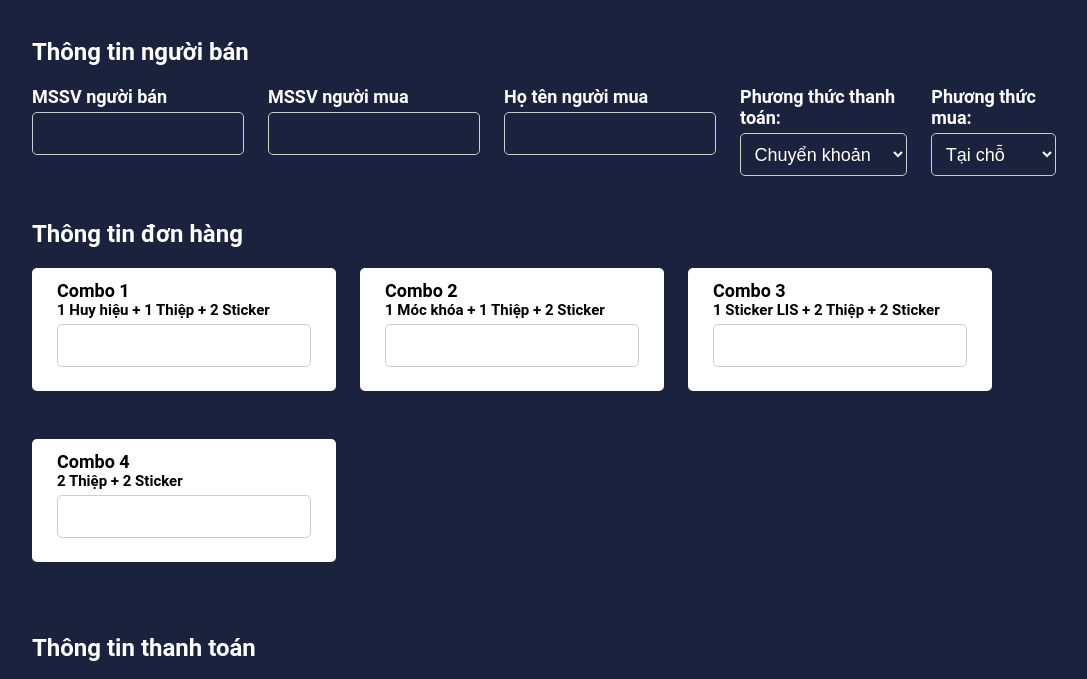
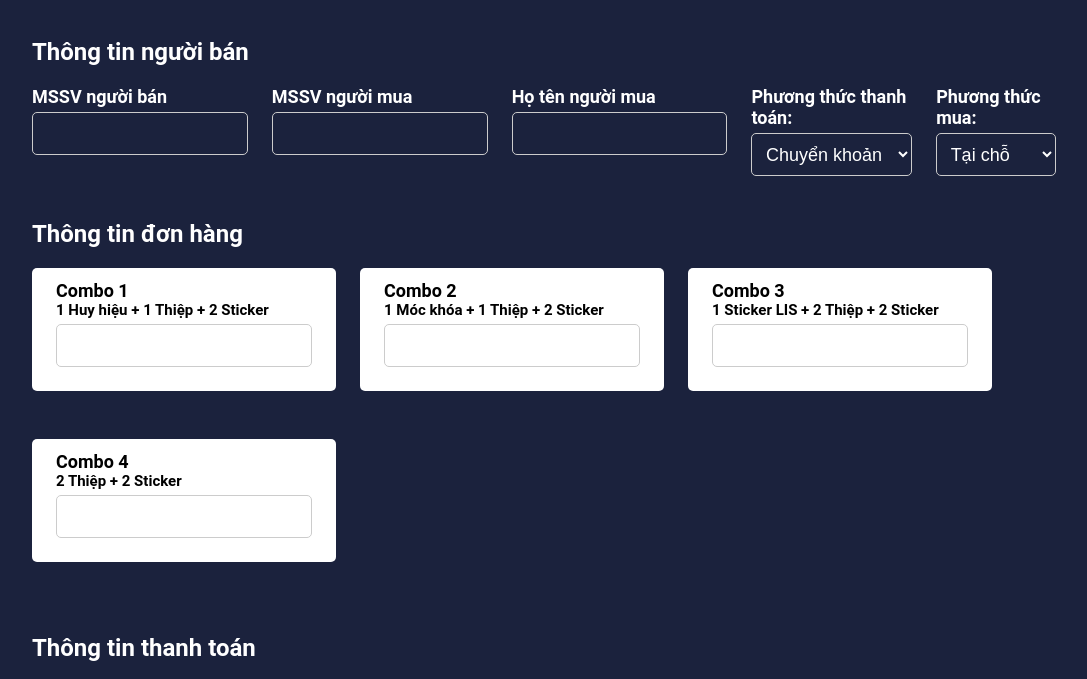
Before and after one commit to Noboroto/sab_preoder, a website: page public/index.html in a window 1280 px wide. Shown: the part 72-751 px from the top of the page, without its empty margins (96-1183 px from the left). Drawn offline with Linux system fonts and the light colour scheme.

Commit message:
Update styles.css

```diff
--- a/public/styles.css
+++ b/public/styles.css
@@ -1,11 +1,13 @@
 body {
     background-color: rgb(27, 34, 61);
-    font-family: 'Roboto', 'Open Sans', 'Inter','Lucida Sans', 'Lucida Sans Regular', 'Lucida Grande', 'Lucida Sans Unicode', Geneva, Verdana, sans-serif;
+    font-family: 'Roboto', 'Open Sans', 'Inter', 'Lucida Sans', 'Lucida Sans Regular', 'Lucida Grande', 'Lucida Sans Unicode', Geneva, Verdana, sans-serif;
     margin: 0 0;
     font-size: 16px;
 }
 
 h1, h2, h3, h4, h5, h6, p, label, span, input, table, button {
+    font-family: 'Roboto', 'Open Sans', 'Inter', 'Lucida Sans', 'Lucida Sans Regular', 'Lucida Grande', 'Lucida Sans Unicode', Geneva, Verdana, sans-serif;
+
     color: rgb(255, 255, 255)
 }
 
```
